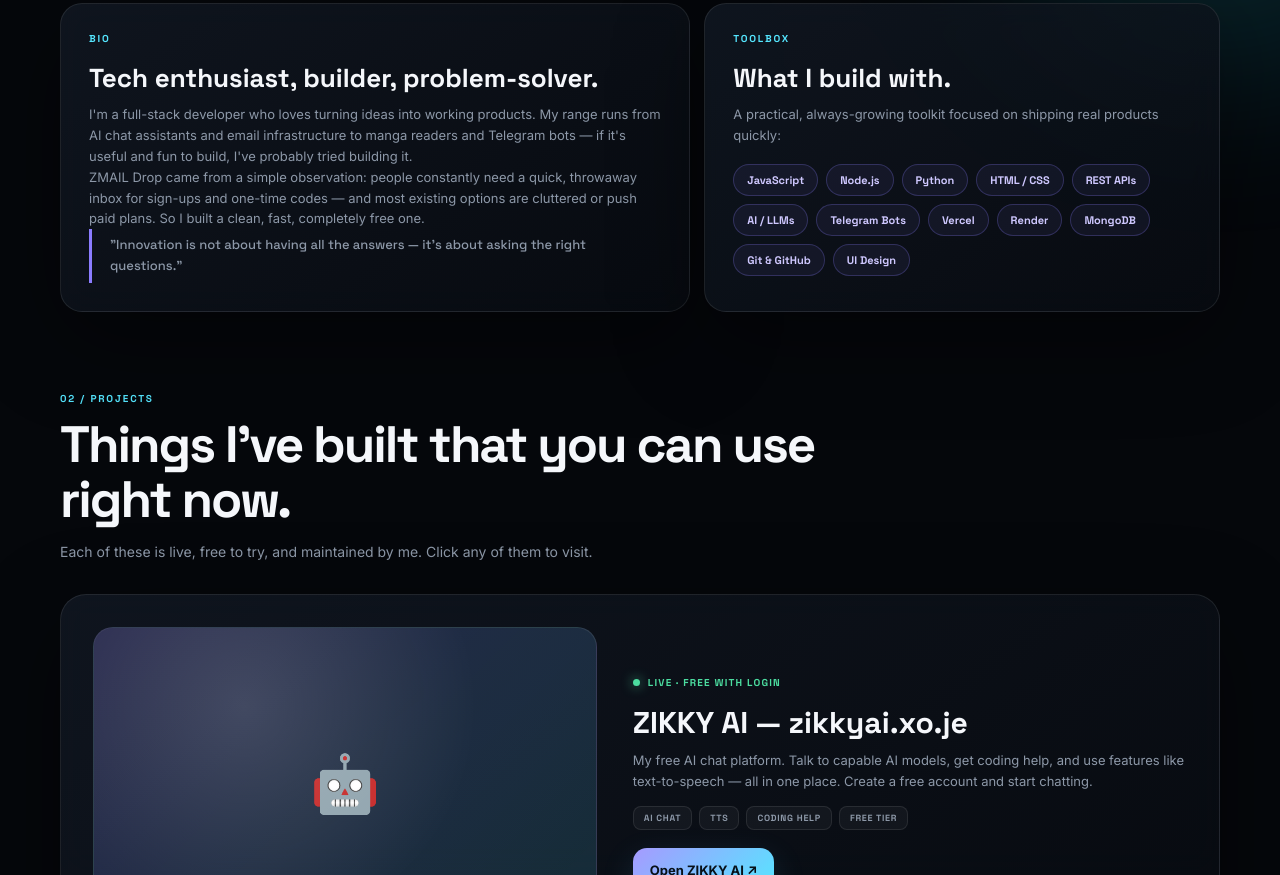
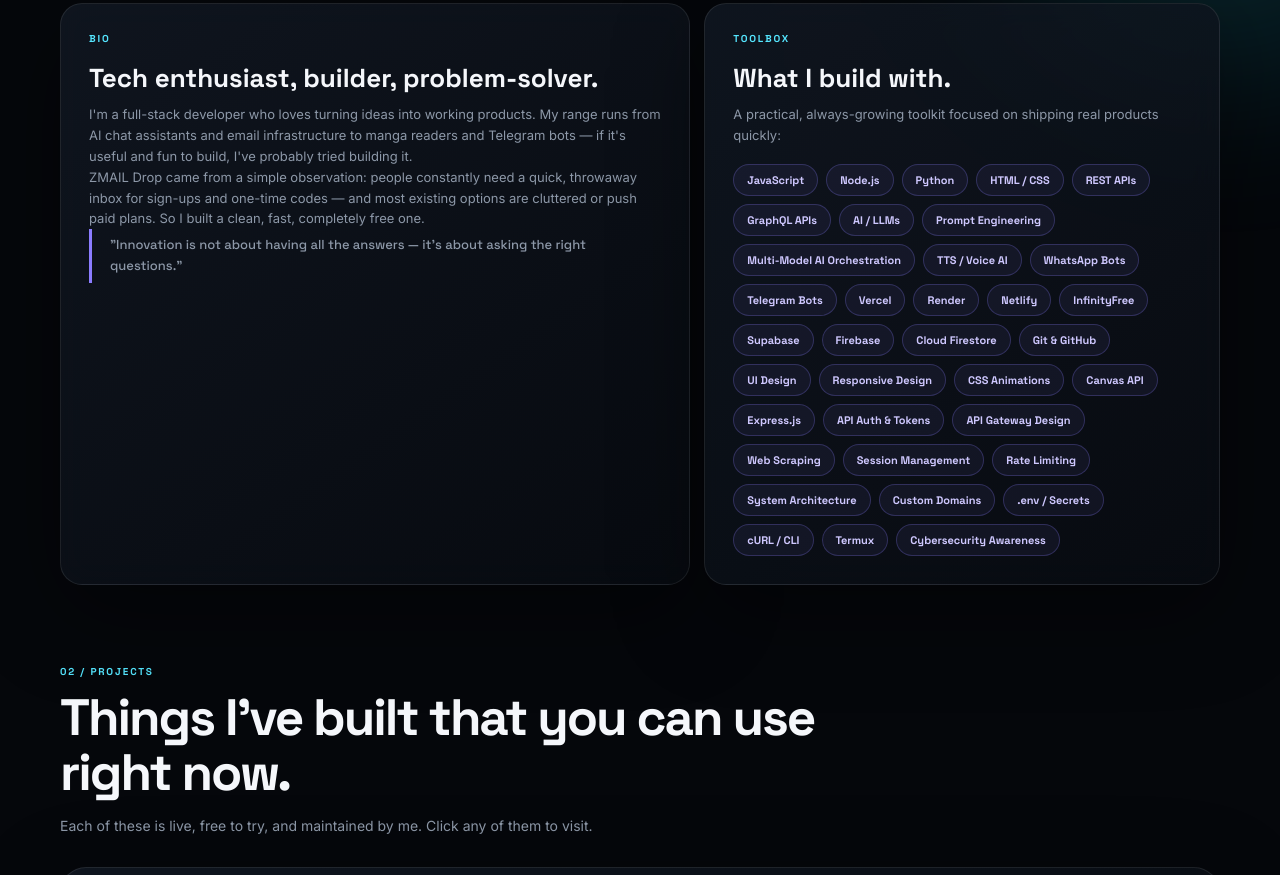
Before and after one commit to zikky0001-droid/zmaildrop, a website: page public/owner.html in a window 1280 px wide. Shown: the part 869-1744 px from the top of the page. Drawn offline with Linux system fonts and the light colour scheme.

Commit message:
Add new stack chips

```diff
--- a/public/owner.html
+++ b/public/owner.html
@@ -88,11 +88,17 @@
         <h3>What I build with.</h3>
         <p>A practical, always-growing toolkit focused on shipping real products quickly:</p>
         <div class="stack-chips">
-          <span>JavaScript</span><span>Node.js</span><span>Python</span><span>HTML / CSS</span>
-          <span>REST APIs</span><span>AI / LLMs</span><span>Telegram Bots</span><span>Vercel</span>
-          <span>Render</span><span>MongoDB</span><span>Git &amp; GitHub</span><span>UI Design</span>
-        </div>
-      </article>
+  <span>JavaScript</span><span>Node.js</span><span>Python</span><span>HTML / CSS</span>
+  <span>REST APIs</span><span>GraphQL APIs</span><span>AI / LLMs</span><span>Prompt Engineering</span>
+  <span>Multi-Model AI Orchestration</span><span>TTS / Voice AI</span><span>WhatsApp Bots</span><span>Telegram Bots</span>
+  <span>Vercel</span><span>Render</span><span>Netlify</span><span>InfinityFree</span>
+  <span>Supabase</span><span>Firebase</span><span>Cloud Firestore</span><span>Git &amp; GitHub</span>
+  <span>UI Design</span><span>Responsive Design</span><span>CSS Animations</span><span>Canvas API</span>
+  <span>Express.js</span><span>API Auth &amp; Tokens</span><span>API Gateway Design</span><span>Web Scraping</span>
+  <span>Session Management</span><span>Rate Limiting</span><span>System Architecture</span><span>Custom Domains</span>
+  <span>.env / Secrets</span><span>cURL / CLI</span><span>Termux</span><span>Cybersecurity Awareness</span>
+</div>
+   </article>
     </div>
 
     <section id="projects" class="section-heading reveal">
```
